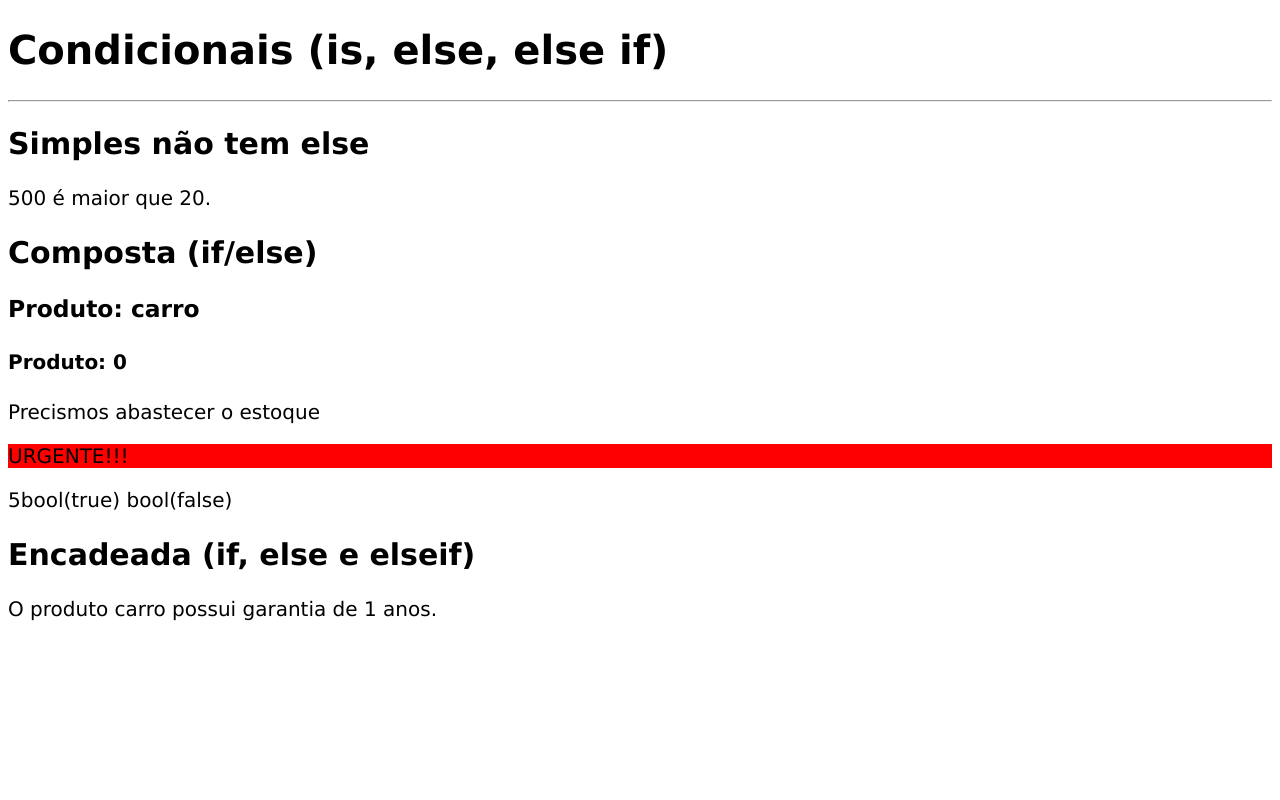
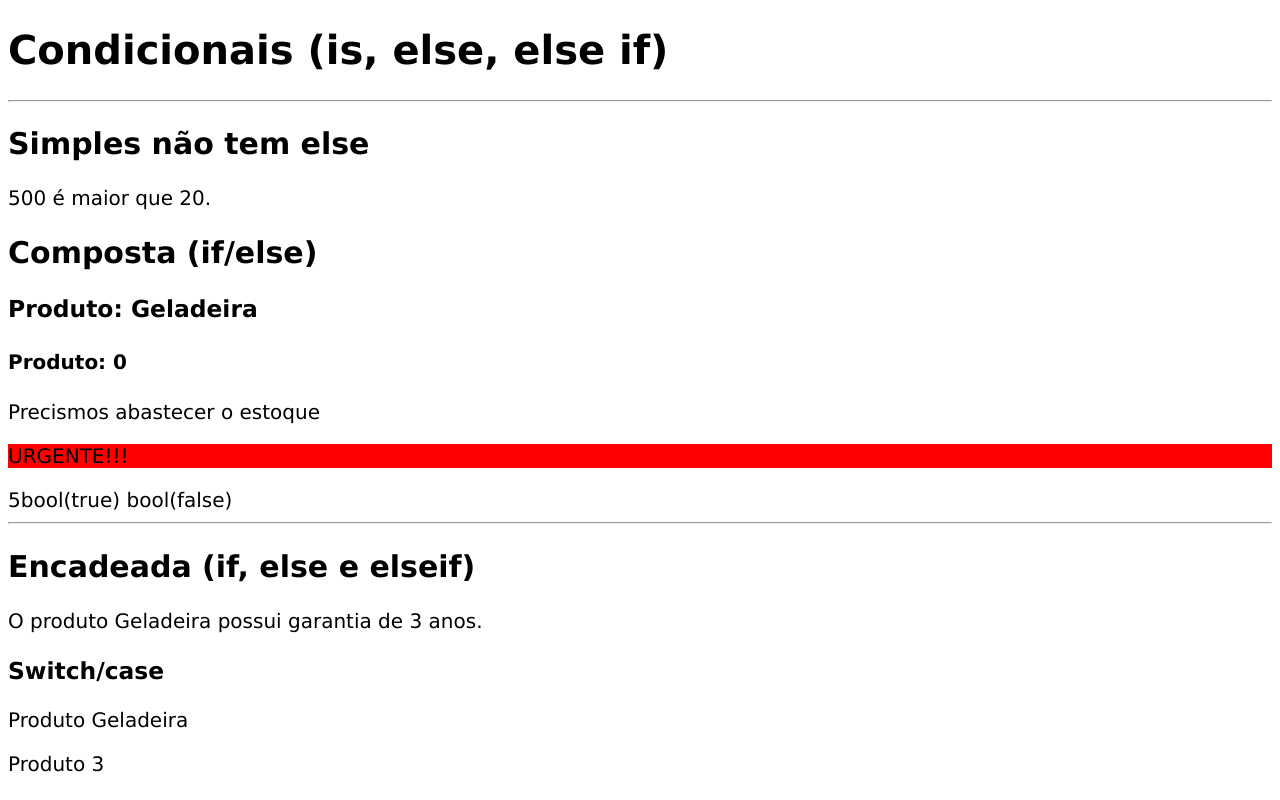
Before and after one commit to JuanMartinezXMBs/aulasphp-juan, a PHP site: page /04-condicionais.php in a window 1280 px wide. Run offline with PHP 8.4, Linux system fonts and the light colour scheme.

Commit message:
usando o switch

```diff
--- a/04-condicionais.php
+++ b/04-condicionais.php
@@ -32,7 +32,7 @@
 
     <?php
 
-    $produto = "carro";
+    $produto = "Geladeira";
 
     $qtdEmDestaque = 0; //o que temos no momento
     $qtdCritica = 2; // minimo necessario
@@ -69,9 +69,9 @@ var_dump($a == $b);
 var_dump($a === $b);
 ?>
 
+<hr>
 
 <h2>Encadeada (if, else e elseif)</h2>
-
 <?php
 //Verificando o produto para dar a garantia certa
 
@@ -86,7 +86,22 @@ if($produto == "Ultrabook"){
 }
 ?>
 
-<p>O produto <?=$produto?> possui garantia de <?=$garantia?> anos.</p>
+<p>O produto <?=$produto?> possui garantia de <?=$garantia?> ano<?php if($garantia>1) echo "s"?>.</p>
+
+<h3>Switch/case</h3>
+
+<?php //switch (analise/avalie)
+switch($produto){
+    case "Ultrabook": $garantia = 5; break;
+    case "Geladeira": $garantia = 3; break;
+    case "Tv": $garantia = 2; break;
+    default: $garantia = 1; break;
+}
+
+?>
+
+<p>Produto <?=$produto?></p>
+<p>Produto <?=$garantia?></p>
 
 </body>
 </html>
```
